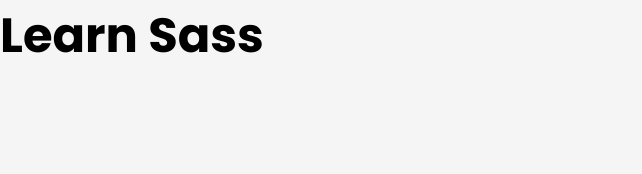
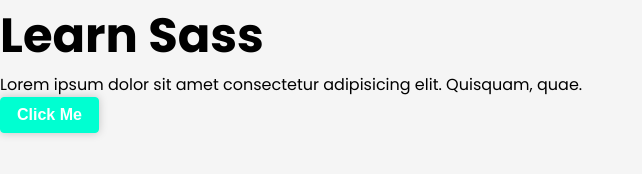
Before and after one commit to virgiliusnanamanek/learn-sass, a website: page index.html in a window 1280 px wide. Shown: the whole page, without its empty margins (0-642 px from the left). Drawn offline with Linux system fonts and the light colour scheme.

Commit message:
add some tag

```diff
--- a/index.html
+++ b/index.html
@@ -8,8 +8,12 @@
   <title>Learn Sass</title>
 </head>
 <body>
-  <h1>
-    Learn Sass
-  </h1>
+  <div class="contaner">
+    <div class="box">
+      <h1>Learn Sass</h1>
+      <p>Lorem ipsum dolor sit amet consectetur adipisicing elit. Quisquam, quae.</p>
+      <button class="btn btn-primary">Click Me</button>
+    </div>
+  </div>
 </body>
 </html>
```
